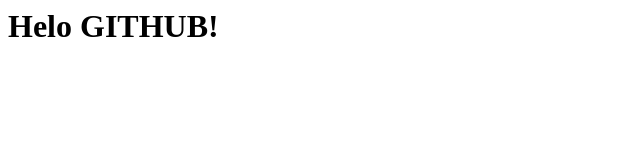
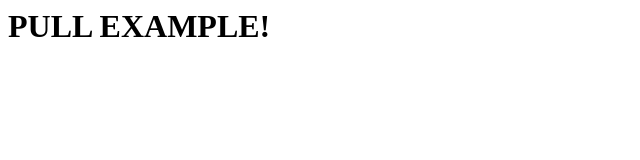
Before and after one commit to GitCourseExample/hello-world, a plain HTML site: page index.html in a window 1280 px wide. Shown: the whole page, without its empty margins (0-640 px from the left). Drawn offline with Linux system fonts and the light colour scheme.

Commit message:
Update index.html

```diff
--- a/index.html
+++ b/index.html
@@ -4,6 +4,6 @@
   <title>Hello World</title>
  </head>
  <body>
-  <h1>Helo GITHUB!</h1>
+  <h1>PULL EXAMPLE!</h1>
  </body>
 </html>
```
